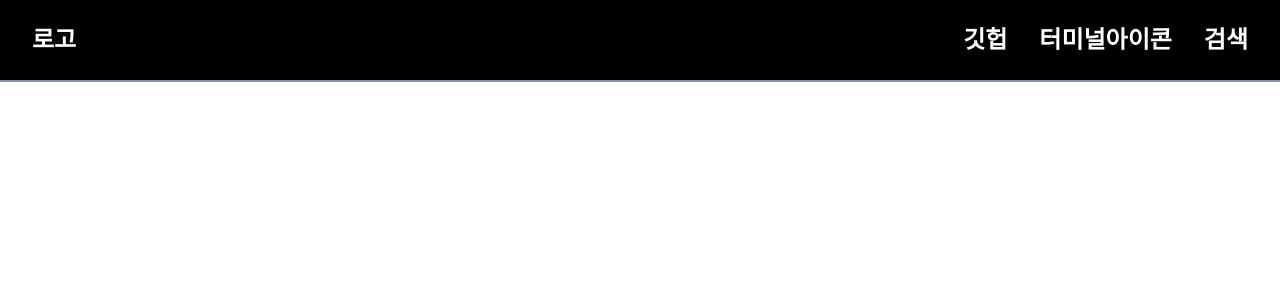
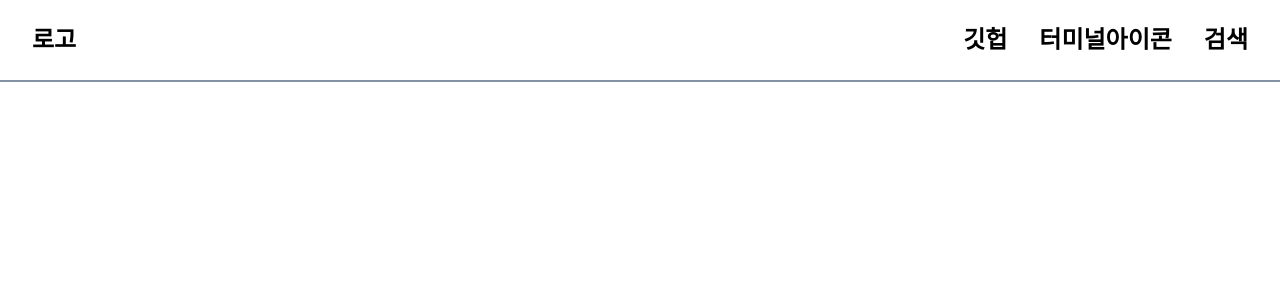
Before and after one commit to taewoo124/dev-blog, a Next.js app: page /components/header in a window 1280 px wide. Shown: the top 300 px of the page. Built offline with nearby package versions, Linux system fonts and the light colour scheme.

Commit message:
feat: header 스크롤 애니메이션 적용

```diff
--- a/pages/components/header.tsx
+++ b/pages/components/header.tsx
@@ -1,8 +1,31 @@
+import React, { useState, useEffect } from "react";
 import HeaderLink from "./headerLink";
 
 export default function Header(): React.ReactElement {
+  const [isScrolled, setIsScrolled] = useState(false);
+
+  useEffect(() => {
+    const handleScroll = () => {
+      const offset = window.scrollY;
+      if (!isScrolled && offset > 80) {
+        setIsScrolled(true);
+      } else if (isScrolled && offset < 20) {
+        setIsScrolled(false);
+      }
+    };
+    window.addEventListener("scroll", handleScroll);
+
+    return () => {
+      window.removeEventListener("scroll", handleScroll);
+    };
+  }, [isScrolled]);
+
   return (
-    <header className="bg-black border-b-2 border-gray px-4 py-6 ">
+    <header
+      className={`transition-all duration-300 bg-white border-b-2 border-gray px-4 ${
+        isScrolled ? "py-2" : "py-6"
+      } sticky top-0 z-50`}
+    >
       <div className="flex flex-wrap justify-between items-center">
         <span className="flex">
           <HeaderLink>로고</HeaderLink>
--- a/pages/components/headerLink.tsx
+++ b/pages/components/headerLink.tsx
@@ -5,7 +5,7 @@ export default function HeaderLink({
 }) {
   return (
     <span>
-      <h1 className="text-2xl text-white flex items-center font-bold mx-4">
+      <h1 className="text-2xl text-black flex items-center font-bold mx-4">
         {children}
       </h1>
     </span>
--- a/pages/posts/[...slug].tsx
+++ b/pages/posts/[...slug].tsx
@@ -41,7 +41,7 @@ export default function Page({
   post: Post;
 }) {
   return (
-    <div className="flex justify-center">
+    <div className="flex justify-center ">
       <div className="w-8/12">
         <Header />
         <Title post={post} />
```
